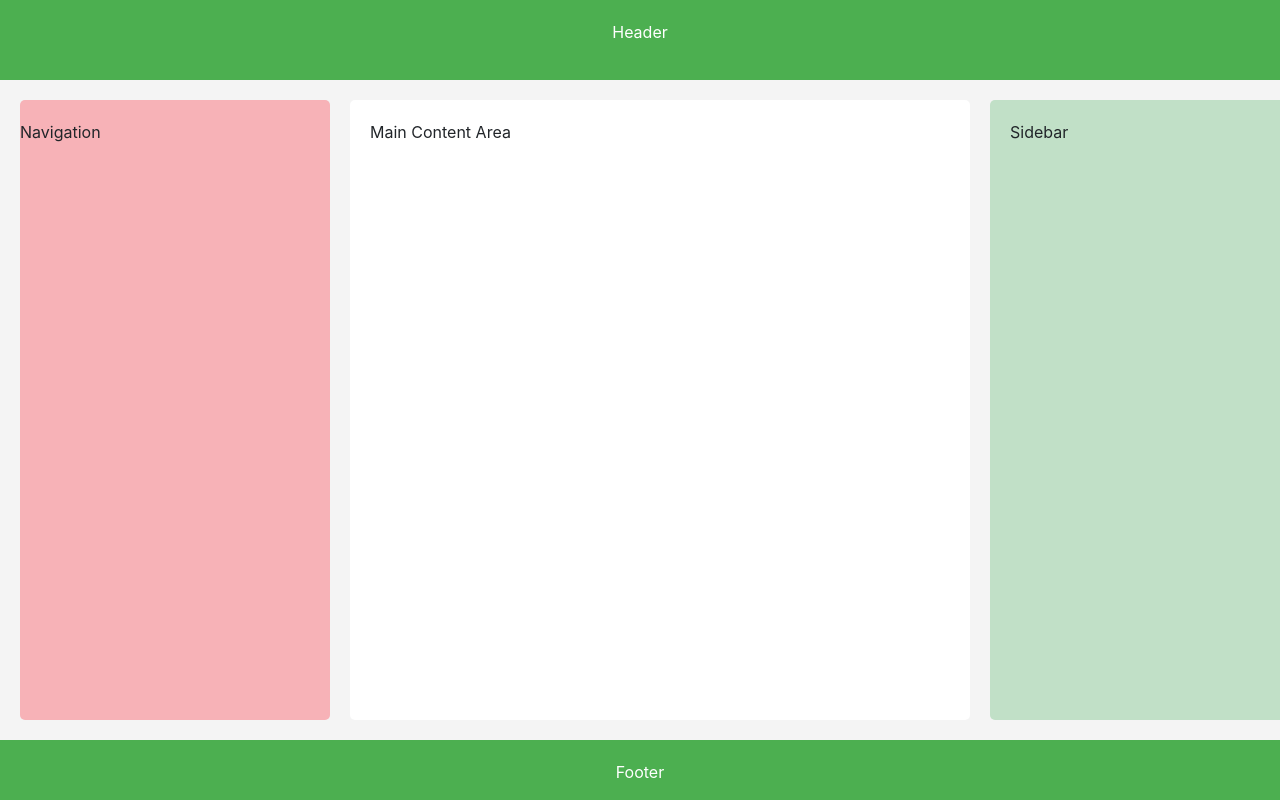
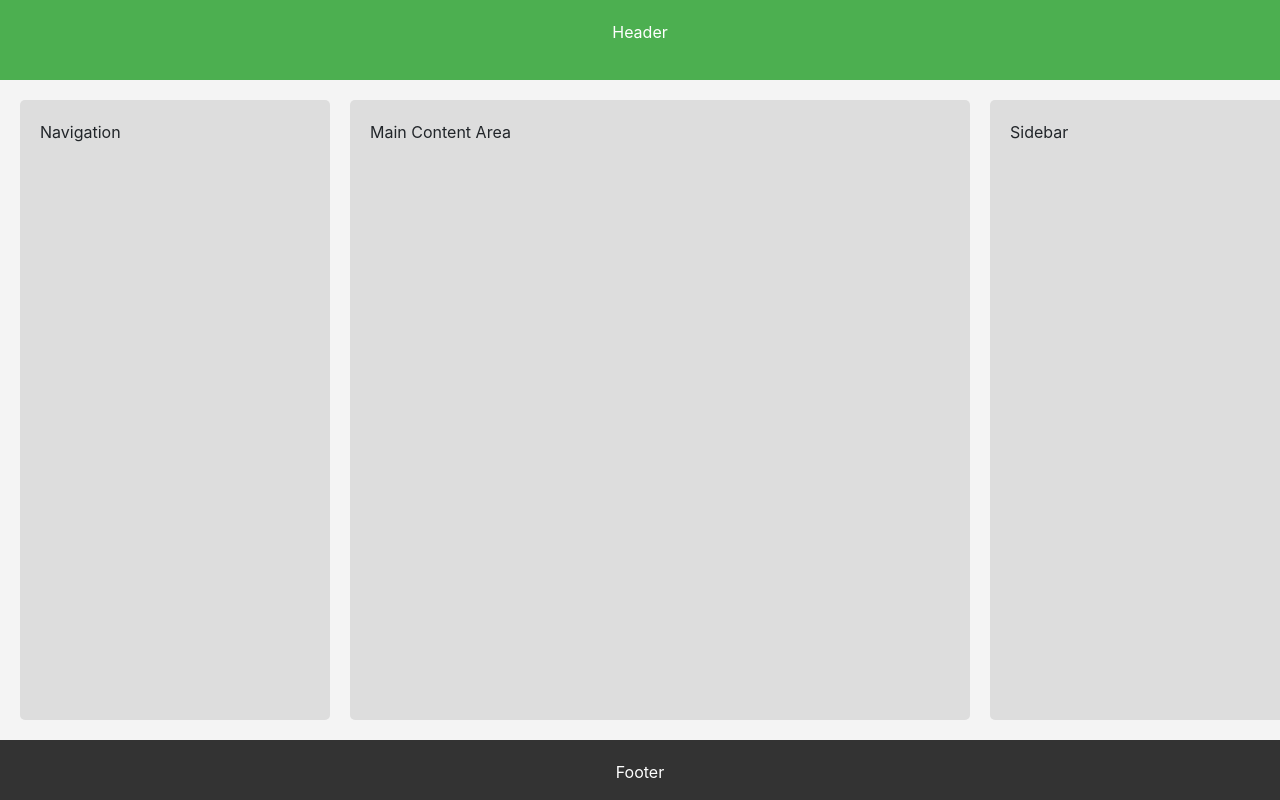
Before and after one commit to seannovela1/CSS-Grids, a plain HTML site: page index.html in a window 1280 px wide. Drawn offline with nearby package versions, Linux system fonts and the light colour scheme.

Commit message:
added nav,sidebar,content

```diff
--- a/index.html
+++ b/index.html
@@ -92,3 +92,16 @@
             text-align: center;
             padding: 20px;
         }
+
+        .footer {
+            background-color: #333;
+        }
+        .main-content {
+            background-color: #f4f4f4;
+            padding: 20px;
+        }
+        .nav, .sidebar, .content {
+            background-color: #ddd;
+            padding: 20px;
+            border-radius: 5px;
+        }
```
